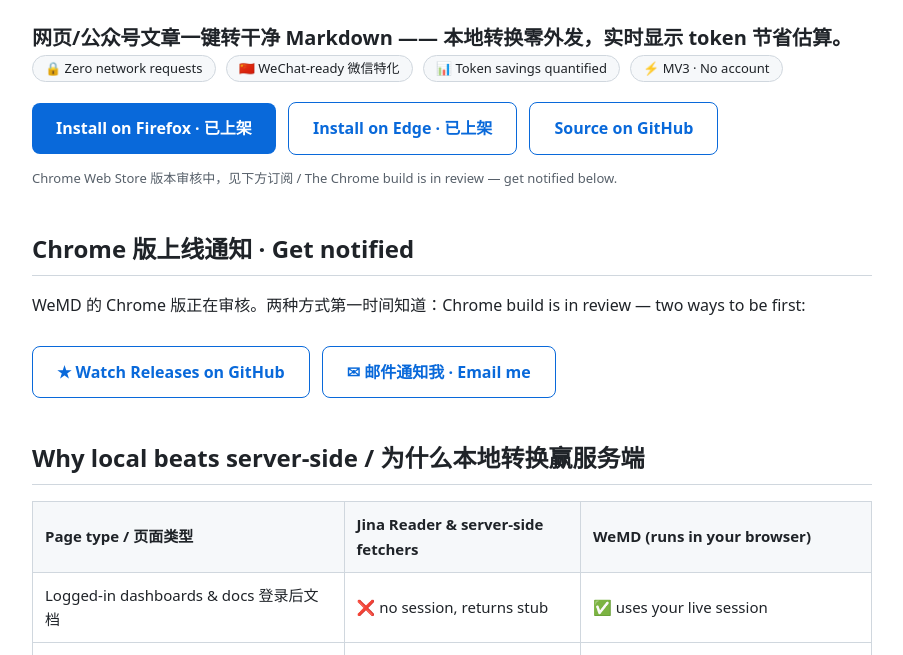
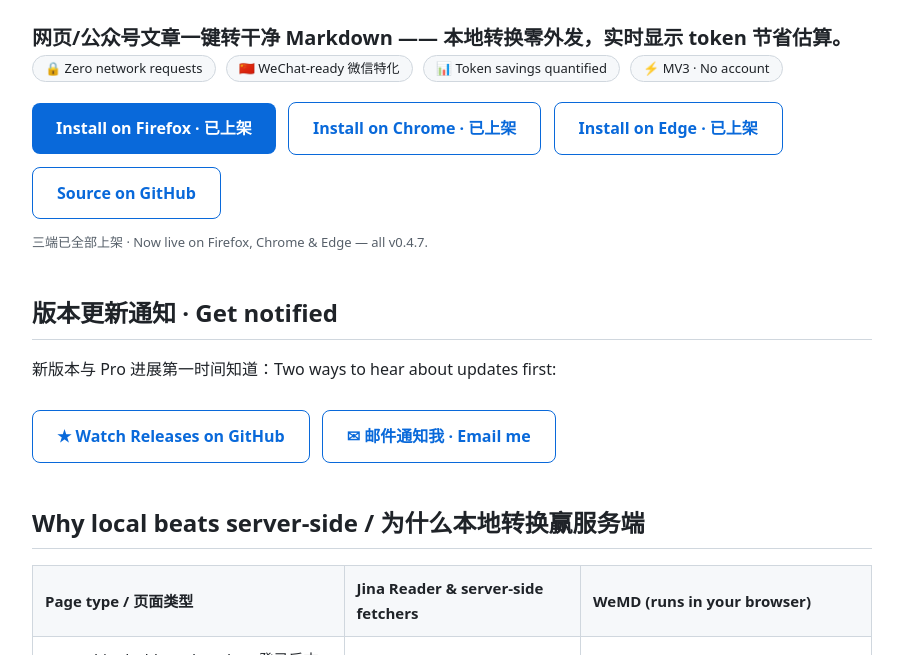
Before and after one commit to stwhwing/wemd-extension, a browser extension: page docs/index.html in a window 1280 px wide. Shown: the part 145-800 px from the top of the page, without its empty margins (188-1091 px from the left). Drawn offline with Linux system fonts and the light colour scheme.

Commit message:
Chrome Web Store: real listing URL + v0.4.7 live - all three stores live

```diff
--- a/docs/index.html
+++ b/docs/index.html
@@ -43,14 +43,15 @@ footer a{color:var(--accent)}
     <span class="badge">⚡ MV3 · No account</span>
   </div>
   <a class="cta" href="https://addons.mozilla.org/firefox/addon/wemd-page-to-markdown/">Install on Firefox · 已上架</a>
+  <a class="cta alt" href="https://chromewebstore.google.com/detail/wemd-%C2%B7-page-to-markdown-w/aiijpaddpkdppaabanaafiffoiidamgi">Install on Chrome · 已上架</a>
   <a class="cta alt" href="https://microsoftedge.microsoft.com/addons/detail/wemd-%C2%B7-page-to-markdown-/genfncfahlncmphhoaoomepbdooeiajj">Install on Edge · 已上架</a>
   <a class="cta alt" href="https://github.com/stwhwing/wemd-extension">Source on GitHub</a>
-  <p class="note">Chrome Web Store 版本审核中，见下方订阅 / The Chrome build is in review — get notified below.</p>
+  <p class="note">三端已全部上架 · Now live on Firefox, Chrome &amp; Edge — all v0.4.7.</p>
 
-  <h2 id="notify">Chrome 版上线通知 · Get notified</h2>
-  <p>WeMD 的 Chrome 版正在审核。两种方式第一时间知道：Chrome build is in review — two ways to be first:</p>
+  <h2 id="notify">版本更新通知 · Get notified</h2>
+  <p>新版本与 Pro 进展第一时间知道：Two ways to hear about updates first:</p>
   <a class="cta alt" href="https://github.com/stwhwing/wemd-extension">★ Watch Releases on GitHub</a>
-  <a class="cta alt" href="mailto:wing@zyx.pink?subject=Notify%20me%20when%20WeMD%20hits%20Chrome%20Web%20Store">✉ 邮件通知我 · Email me</a>
+  <a class="cta alt" href="mailto:wing@zyx.pink?subject=WeMD%20updates">✉ 邮件通知我 · Email me</a>
 
   <h2>Why local beats server-side / 为什么本地转换赢服务端</h2>
   <table>
```
Also changed, not shown: README.zh-CN.md (+1 -1 lines), README.md.
